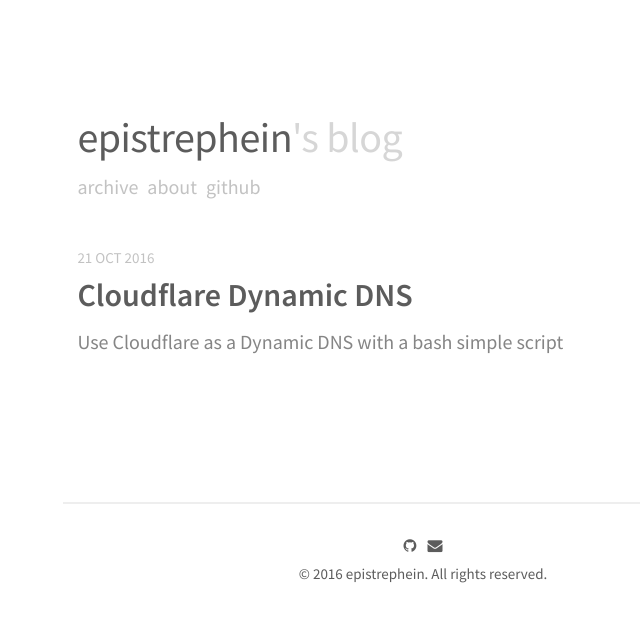
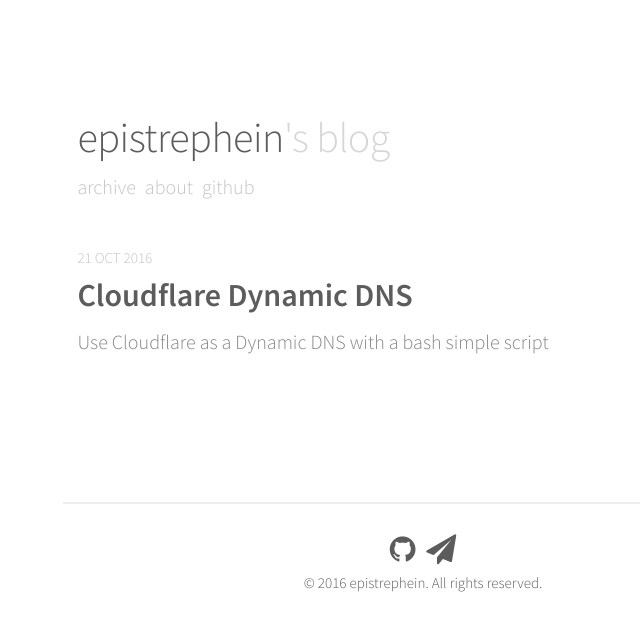
Before and after one commit to epistrephein/blog.epistrephe.in, a Jekyll site: the page built from index.html, in a window 1280 px wide. Shown: the top 631 px of the page, without its empty margins (217-857 px from the left). Built offline with Jekyll 4.4.1, drawn with Linux system fonts in a browser that asks for light colours; nearby versions of some CDN libraries; the list of posts is cut into pages by our own code.

Commit message:
bigger footer icons

```diff
--- a/_includes/footer.html
+++ b/_includes/footer.html
@@ -3,31 +3,31 @@
 	<hr />
 	<div class="footer-link">
 		{% if site.author.facebook %}
-		<a href="https://www.facebook.com/{{ site.author.facebook }}"><i class="fa fa-facebook" aria-hidden="true"></i></a>
+		<a href="https://www.facebook.com/{{ site.author.facebook }}"><i class="fa fa-facebook fa-2x" aria-hidden="true"></i></a>
 		{% endif %}
 
 		{% if site.author.twitter %}
-		<a href="https://twitter.com/{{ site.author.twitter }}"><i class="fa fa-twitter" aria-hidden="true"></i></a>
+		<a href="https://twitter.com/{{ site.author.twitter }}"><i class="fa fa-twitter fa-2x" aria-hidden="true"></i></a>
 		{% endif %}
 
 		{% if site.author.github %}
-		<a href="https://github.com/{{ site.author.github }}"><i class="fa fa-github" aria-hidden="true"></i></a>
+		<a href="https://github.com/{{ site.author.github }}"><i class="fa fa-github fa-2x" aria-hidden="true"></i></a>
 		{% endif %}
 
 		{% if site.author.linkedin %}
-		<a href="https://www.linkedin.com/in/{{ site.author.linkedin }}"><i class="fa fa-linkedin" aria-hidden="true"></i></a>
+		<a href="https://www.linkedin.com/in/{{ site.author.linkedin }}"><i class="fa fa-linkedin fa-2x" aria-hidden="true"></i></a>
 		{% endif %}
 
 		{% if site.author.medium %}
-		<a href="https://medium.com/@{{ site.author.medium }}"><i class="fa fa-medium" aria-hidden="true"></i></a>
+		<a href="https://medium.com/@{{ site.author.medium }}"><i class="fa fa-medium fa-2x" aria-hidden="true"></i></a>
 		{% endif %}
 
 		{% if site.author.tumblr %}
-		<a href="https://{{ site.author.tumblr }}.tumblr.com"><i class="fa fa-tumblr" aria-hidden="true"></i></a>
+		<a href="https://{{ site.author.tumblr }}.tumblr.com"><i class="fa fa-tumblr fa-2x" aria-hidden="true"></i></a>
 		{% endif %}
 
 		{% if site.author.email %}
-		<a href="mailto:{{ site.author.email }}"><i class="fa fa-envelope" aria-hidden="true"></i></a>
+		<a href="mailto:{{ site.author.email }}"><i class="fa fa-paper-plane fa-2x" aria-hidden="true"></i></a>
 		{% endif %}
 
 	</div>
--- a/_sass/_variables.scss
+++ b/_sass/_variables.scss
@@ -3,7 +3,7 @@
 /*--------------
   Font
   -------------- */
-@import 'https://fonts.googleapis.com/css?family=Source+Sans+Pro:400,400i,600';
+@import 'https://fonts.googleapis.com/css?family=Source+Sans+Pro:300,300i,600';
 
 $base-font: "Source Sans Pro", Helvetica, Arial, sans-serif;
 $code-font: Menlo, Monaco, monospace;
```
